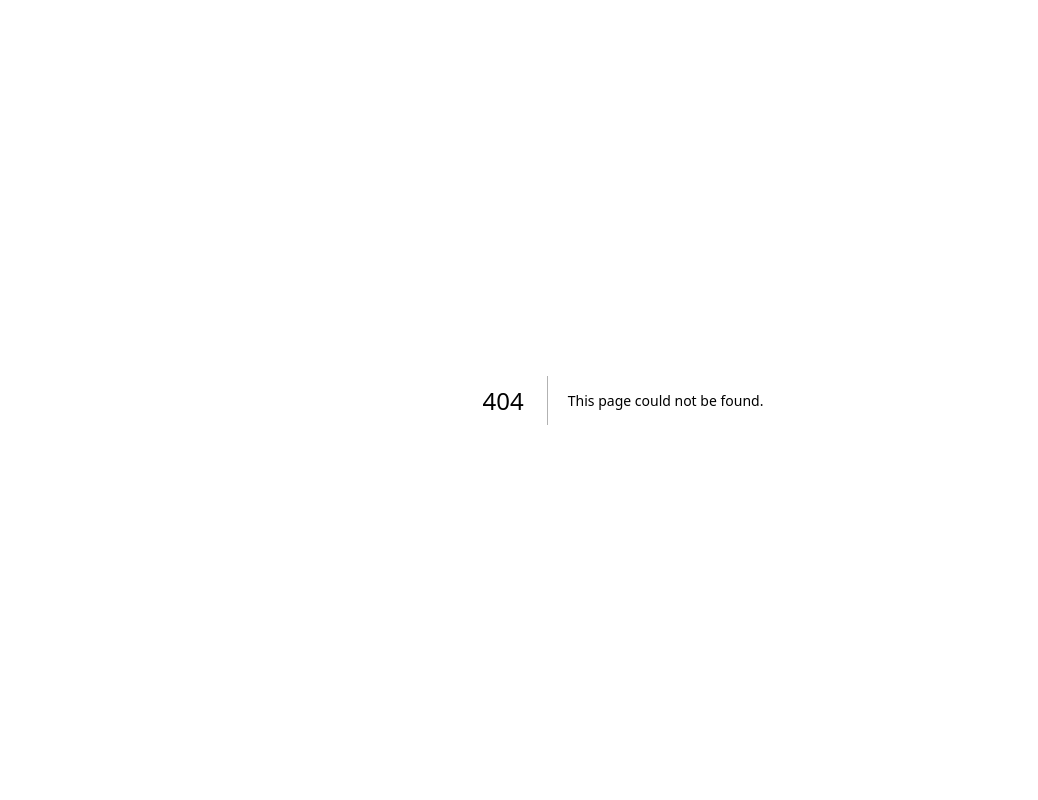
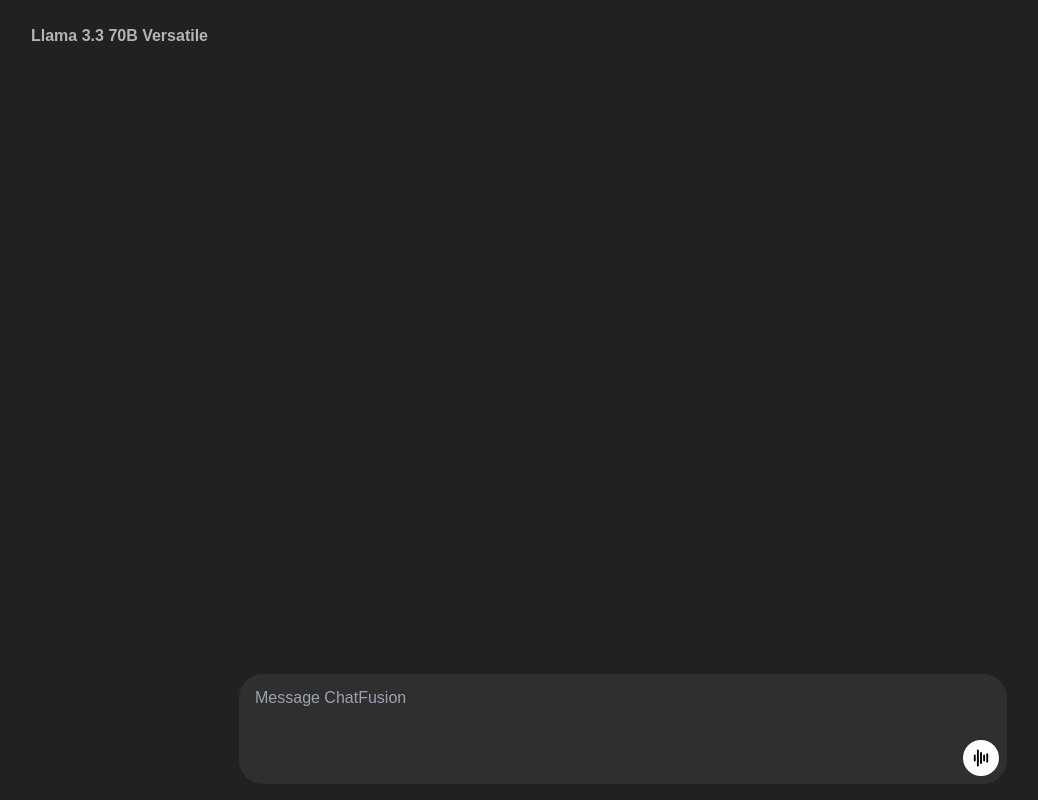
Before and after one commit to RaoAkif/ChatGPT, a Next.js app: page /chat/1 in a window 1280 px wide. Before the commit this address had no page. Shown: the whole page, without its empty margins (17-1055 px from the left). Built offline with nearby package versions, Linux system fonts and the light colour scheme.

Commit message:
A new chat is created, and route to the new chat url

```diff
--- /dev/null
+++ b/src/app/chat/[id]/page.tsx
@@ -0,0 +1,97 @@
+"use client";
+import { useEffect, useState, useRef } from "react";
+import { useParams } from "next/navigation";
+import Header from "../../components/Header";
+import ChatContainer from "../../components/ChatContainer";
+import ChatInput from "../../components/ChatInput";
+import Sidebar from "../../components/Sidebar";
+import { DEFAULT_MODEL, ValidModel } from "../../api/utils/models";
+
+export type Message = {
+  role: "user" | "ai";
+  content: string;
+};
+
+export default function ChatPage() {
+  const params = useParams(); // Extract the `id` parameter
+  const id = params?.id as string; // `id` is the dynamic route parameter
+
+  const [messages, setMessages] = useState<Message[]>([]);
+  const [isSidebarOpen, setIsSidebarOpen] = useState<boolean>(false);
+  const [selectedModel, setSelectedModel] = useState<ValidModel>(DEFAULT_MODEL);
+  const chatContainerRef = useRef<HTMLDivElement | null>(null);
+
+  // Debugging: Log the `id` to verify it's correct
+  console.log("Dynamic Route ID:", id);
+
+  // Load chat history from localStorage when the `id` changes
+  useEffect(() => {
+    if (id) {
+      // Debugging: Log the keys in localStorage
+      console.log("LocalStorage Keys:", Object.keys(localStorage));
+
+      const chatHistory = localStorage.getItem(id);
+      if (chatHistory) {
+        // Debugging: Log the fetched chat history
+        console.log("Chat History:", chatHistory);
+
+        const chatData = JSON.parse(chatHistory);
+        setMessages(chatData.messages);
+      } else {
+        console.error("Chat not found in localStorage");
+      }
+    }
+  }, [id]);
+
+  const loadChatFromStorage = (timestamp: string) => {
+    const chatHistory = localStorage.getItem(timestamp);
+    if (chatHistory) {
+      const chatData = JSON.parse(chatHistory);
+      setMessages(chatData.messages);
+    }
+  };
+
+  const handleSend = async (): Promise<void> => {
+    // Add your logic here
+  };
+
+  const handleAudioSend = async (transcribedText: string): Promise<string | void> => {
+    // Add your logic here
+    return transcribedText; // Example return value
+  };
+
+  return (
+    <div className="flex h-screen bg-[#212121] text-gray-100">
+      <Sidebar
+        isOpen={isSidebarOpen}
+        toggleSidebar={() => setIsSidebarOpen(!isSidebarOpen)}
+        loadChat={loadChatFromStorage}
+      />
+      <div
+        className={`flex flex-col transition-all duration-300 flex-grow ${
+          isSidebarOpen ? "ml-64" : "ml-0"
+        }`}
+      >
+        <Header
+          selectedModel={selectedModel}
+          setSelectedModel={setSelectedModel}
+          toggleSidebar={() => setIsSidebarOpen(!isSidebarOpen)}
+          isSidebarOpen={isSidebarOpen}
+        />
+        <ChatContainer
+          messages={messages}
+          isLoading={false}
+          chatContainerRef={chatContainerRef}
+        />
+        <ChatInput
+          message={""}
+          setMessage={() => {}}
+          handleSend={handleSend}
+          handleAudioSend={handleAudioSend}
+          isButtonDisabled={true}
+          isSidebarOpen={isSidebarOpen}
+        />
+      </div>
+    </div>
+  );
+}
--- a/src/app/components/Sidebar.tsx
+++ b/src/app/components/Sidebar.tsx
@@ -1,3 +1,4 @@
+"use client";
 import { useEffect, useState } from "react";
 
 interface SidebarProps {
@@ -23,7 +24,6 @@ const Sidebar = ({ isOpen, toggleSidebar, loadChat }: SidebarProps) => {
     olderChats: [],
   });
 
-  // Function to categorize chats based on their timestamp
   const categorizeChats = (chats: { timestamp: string }[]) => {
     const now = new Date();
     const todayChats: { timestamp: string }[] = [];
@@ -65,7 +65,7 @@ const Sidebar = ({ isOpen, toggleSidebar, loadChat }: SidebarProps) => {
 
   useEffect(() => {
     const chats = Object.keys(localStorage)
-      .filter((key) => key !== "timestamp") // Avoid unwanted entries
+      .filter((key) => key !== "timestamp")
       .map((key) => {
         const chat = JSON.parse(localStorage.getItem(key)!);
         return { timestamp: chat.timestamp };
@@ -75,7 +75,6 @@ const Sidebar = ({ isOpen, toggleSidebar, loadChat }: SidebarProps) => {
     setSavedChats(categorizedChats);
   }, []);
 
-  // Function to format the timestamp for display
   const formatTimestamp = (timestamp: string) => {
     const date = new Date(timestamp);
     return date instanceof Date && !isNaN(date.getTime()) ? date.toLocaleString() : "Invalid Date";
@@ -93,7 +92,6 @@ const Sidebar = ({ isOpen, toggleSidebar, loadChat }: SidebarProps) => {
         </button>
         <h2 className="mt-4 text-xl font-bold">Previous Chats</h2>
 
-        {/* Display categories only if there are chats */}
         <div>
           {savedChats.todayChats.length > 0 && (
             <>
@@ -112,90 +110,7 @@ const Sidebar = ({ isOpen, toggleSidebar, loadChat }: SidebarProps) => {
             </>
           )}
 
-          {savedChats.yesterdayChats.length > 0 && (
-            <>
-              <h3 className="text-md font-semibold mt-4">Yesterday</h3>
-              <ul className="mt-2 space-y-2">
-                {savedChats.yesterdayChats.map((chat, index) => (
-                  <li
-                    key={index}
-                    className="p-2 rounded bg-[#3F3F3F] hover:bg-[#4F4F4F]"
-                    onClick={() => loadChat(chat.timestamp)}
-                  >
-                    {formatTimestamp(chat.timestamp)}
-                  </li>
-                ))}
-              </ul>
-            </>
-          )}
-
-          {savedChats.past7DaysChats.length > 0 && (
-            <>
-              <h3 className="text-md font-semibold mt-4">Previous 7 Days</h3>
-              <ul className="mt-2 space-y-2">
-                {savedChats.past7DaysChats.map((chat, index) => (
-                  <li
-                    key={index}
-                    className="p-2 rounded bg-[#3F3F3F] hover:bg-[#4F4F4F]"
-                    onClick={() => loadChat(chat.timestamp)}
-                  >
-                    {formatTimestamp(chat.timestamp)}
-                  </li>
-                ))}
-              </ul>
-            </>
-          )}
-
-          {savedChats.pastMonthChats.length > 0 && (
-            <>
-              <h3 className="text-md font-semibold mt-4">Previous 1 Month</h3>
-              <ul className="mt-2 space-y-2">
-                {savedChats.pastMonthChats.map((chat, index) => (
-                  <li
-                    key={index}
-                    className="p-2 rounded bg-[#3F3F3F] hover:bg-[#4F4F4F]"
-                    onClick={() => loadChat(chat.timestamp)}
-                  >
-                    {formatTimestamp(chat.timestamp)}
-                  </li>
-                ))}
-              </ul>
-            </>
-          )}
-
-          {savedChats.pastYearChats.length > 0 && (
-            <>
-              <h3 className="text-md font-semibold mt-4">Previous 1 Year</h3>
-              <ul className="mt-2 space-y-2">
-                {savedChats.pastYearChats.map((chat, index) => (
-                  <li
-                    key={index}
-                    className="p-2 rounded bg-[#3F3F3F] hover:bg-[#4F4F4F]"
-                    onClick={() => loadChat(chat.timestamp)}
-                  >
-                    {formatTimestamp(chat.timestamp)}
-                  </li>
-                ))}
-              </ul>
-            </>
-          )}
-
-          {savedChats.olderChats.length > 0 && (
-            <>
-              <h3 className="text-md font-semibold mt-4">More than 1 Year</h3>
-              <ul className="mt-2 space-y-2">
-                {savedChats.olderChats.map((chat, index) => (
-                  <li
-                    key={index}
-                    className="p-2 rounded bg-[#3F3F3F] hover:bg-[#4F4F4F]"
-                    onClick={() => loadChat(chat.timestamp)}
-                  >
-                    {formatTimestamp(chat.timestamp)}
-                  </li>
-                ))}
-              </ul>
-            </>
-          )}
+          {/* Repeat for other categories */}
         </div>
       </div>
     </div>
--- a/src/app/page.tsx
+++ b/src/app/page.tsx
@@ -1,5 +1,6 @@
 "use client";
 import { useState, useRef, useEffect } from "react";
+import { useRouter } from "next/navigation";
 import Header from "./components/Header";
 import ChatContainer from "./components/ChatContainer";
 import ChatInput from "./components/ChatInput";
@@ -15,22 +16,23 @@ export type Message = {
 };
 
 export default function Home() {
-  const [message, setMessage] = useState("");
+  const router = useRouter();
+  const [message, setMessage] = useState<string>("");
   const [messages, setMessages] = useState<Message[]>([]);
-  const [isLoading, setIsLoading] = useState(false);
-  const [isSidebarOpen, setIsSidebarOpen] = useState(false);
+  const [isLoading, setIsLoading] = useState<boolean>(false);
+  const [isSidebarOpen, setIsSidebarOpen] = useState<boolean>(false);
   const [selectedModel, setSelectedModel] = useState<ValidModel>(DEFAULT_MODEL);
   const chatContainerRef = useRef<HTMLDivElement | null>(null);
 
-  const [isScrollable, setIsScrollable] = useState(false);
-  const [isAtBottom, setIsAtBottom] = useState(true);
+  const [isScrollable, setIsScrollable] = useState<boolean>(false);
+  const [isAtBottom, setIsAtBottom] = useState<boolean>(true);
 
-  const isButtonDisabled = !message.trim() || isLoading;
+  const isButtonDisabled: boolean = !message.trim() || isLoading;
 
   const handleSendMessage = async (content: string): Promise<string | void> => {
     if (!content.trim()) return;
 
-    const previousMessages = [...messages];
+    const previousMessages: Message[] = [...messages];
     const userMessage: Message = { role: "user", content };
 
     setMessages([...previousMessages, userMessage]);
@@ -42,10 +44,10 @@ export default function Home() {
     setMessages((prev) => [...prev, temporaryResponse]);
 
     try {
-      const conversationHistory = [...previousMessages, userMessage]
+      const conversationHistory: string = [...previousMessages, userMessage]
         .map((msg) => `${msg.role}: ${msg.content}`)
         .join("\n");
-      const fullQuery = `${conversationHistory}\nuser: ${content}`;
+      const fullQuery: string = `${conversationHistory}\nuser: ${content}`;
 
       const response = await fetch(BACKEND_URL, {
         method: "POST",
@@ -69,7 +71,7 @@ export default function Home() {
       if (!response.ok) throw new Error(response.statusText);
 
       const data = await response.json();
-      const aiResponseText = data.data || "No response from AI.";
+      const aiResponseText: string = data.data || "No response from AI.";
       setMessages((prev) => {
         const updatedMessages = [...prev];
         updatedMessages[updatedMessages.length - 1] = {
@@ -79,12 +81,15 @@ export default function Home() {
         return updatedMessages;
       });
 
-      const timestamp = new Date().toISOString();
+      const timestamp: string = new Date().toISOString();
       const chatHistory = {
         timestamp,
         messages: [...previousMessages, userMessage, { role: "ai", content: aiResponseText }],
       };
       localStorage.setItem(timestamp, JSON.stringify(chatHistory));
+
+      // Redirect to the dynamic route with the chat ID
+      router.push(`/chat/${timestamp}`);
 
       return aiResponseText;
     } catch (error: unknown) {
@@ -111,10 +116,10 @@ export default function Home() {
   const handleScroll = () => {
     const container = chatContainerRef.current;
     if (container) {
-      const isScrollableNow = container.scrollHeight > container.clientHeight;
+      const isScrollableNow: boolean = container.scrollHeight > container.clientHeight;
       setIsScrollable(isScrollableNow);
 
-      const isBottom =
+      const isBottom: boolean =
         container.scrollHeight - container.scrollTop - container.clientHeight < 5;
       setIsAtBottom(isBottom);
     }
@@ -144,7 +149,6 @@ export default function Home() {
     };
   }, []);
 
-  // New function to load the selected chat from localStorage
   const loadChatFromStorage = (timestamp: string) => {
     const storedChat = localStorage.getItem(timestamp);
     if (storedChat) {
--- a/src/app/pages/c/[id].tsx
+++ /dev/null
@@ -1 +0,0 @@
-//
--- a/src/middleware.ts
+++ b/src/middleware.ts
@@ -8,7 +8,7 @@ const redis = new Redis({
 });
 
 const RATE_LIMIT_WINDOW = 60;
-const MAX_REQUESTS = 70;
+const MAX_REQUESTS = 190;
 
 export async function middleware(request: NextRequest) {
   const ip = request.headers.get("x-real-ip") || request.headers.get("x-forwarded-for") || "unknown";
```
